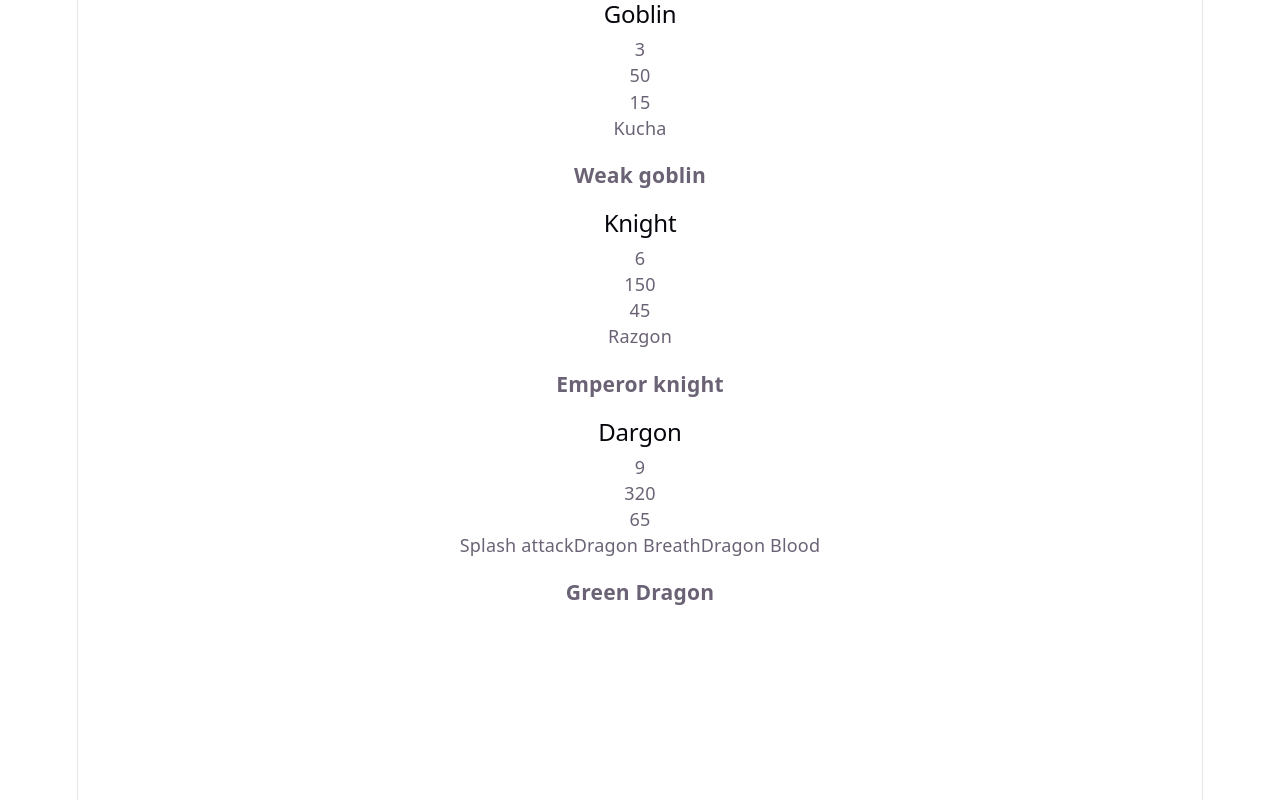
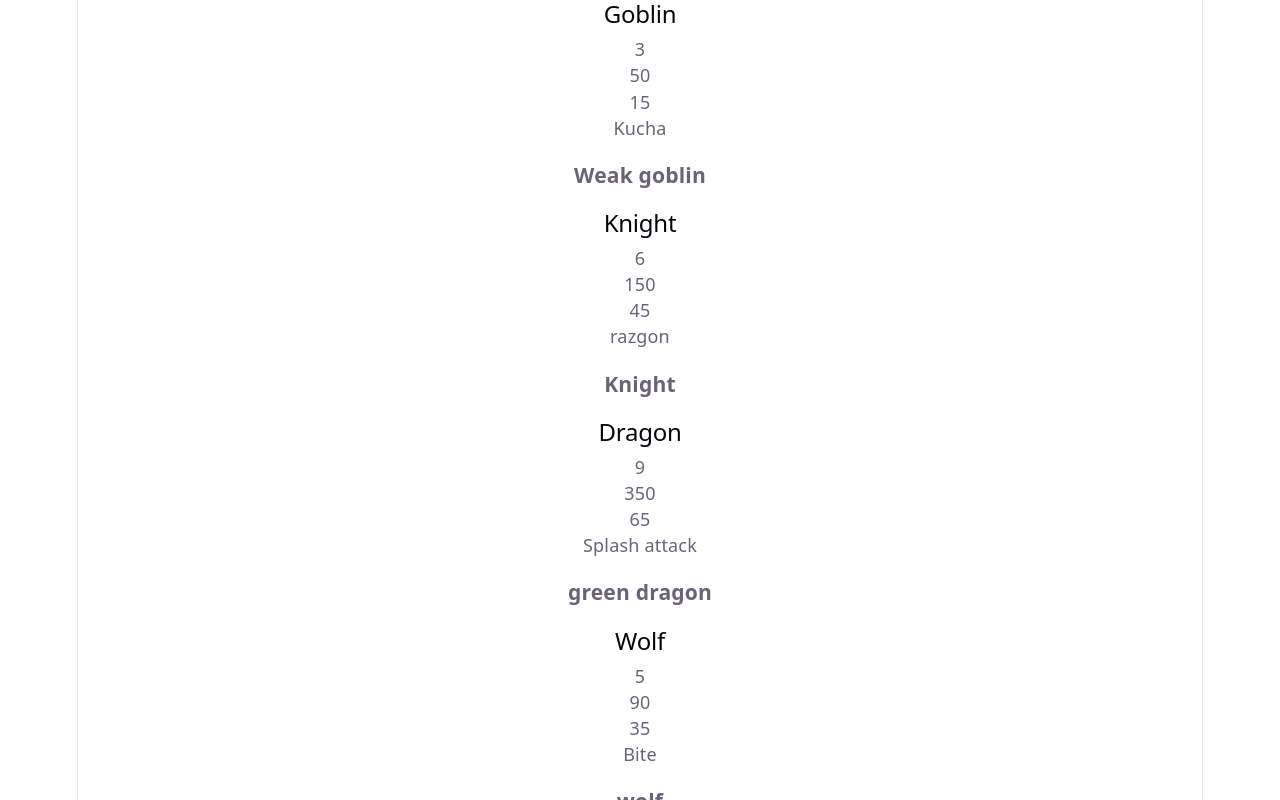
Before and after one commit to alexipt94/cardgame, a React (Vite) app in the folder client/: page / in a window 1280 px wide. Shown: the top 800 px of the page. Built offline with nearby package versions, Linux system fonts and the light colour scheme.

Commit message:
feat: render card list from array with map

```diff
--- a/client/src/app/App.tsx
+++ b/client/src/app/App.tsx
@@ -1,26 +1,27 @@
-import { Card } from '../components/Card';
+import { Card, type CardProps } from '../components/Card';
 
 function App() {
+  const cards: CardProps[] = [
+    { name: 'Goblin', cost: 3, descr: 'Weak goblin', hp: 50, attack: 15, effects: ['Kucha'] },
+    { name: 'Knight', cost: 6, descr: 'Knight', hp: 150, attack: 45, effects: ['razgon'] },
+    {
+      name: 'Dragon',
+      cost: 9,
+      descr: 'green dragon',
+      hp: 350,
+      attack: 65,
+      effects: ['Splash attack'],
+    },
+    { name: 'Wolf', cost: 5, descr: 'wolf', hp: 90, attack: 35, effects: ['Bite'] },
+    { name: 'Orc', cost: 7, descr: 'orc', hp: 150, attack: 55, effects: ['Stun'] },
+    { name: 'Archer', cost: 3, descr: 'archer', hp: 40, attack: 25, effects: ['Bow'] },
+  ];
   return (
     <section id="center">
       <div>
-        <Card name="Goblin" cost={3} descr="Weak goblin" hp={50} attack={15} effects={['Kucha']} />
-        <Card
-          name="Knight"
-          cost={6}
-          descr="Emperor knight"
-          hp={150}
-          attack={45}
-          effects={['Razgon']}
-        />
-        <Card
-          name="Dargon"
-          cost={9}
-          descr="Green Dragon"
-          hp={320}
-          attack={65}
-          effects={['Splash attack', 'Dragon Breath', 'Dragon Blood']}
-        />
+        {cards.map((card) => (
+          <Card key={card.name} {...card} />
+        ))}
       </div>
     </section>
   );
--- a/client/src/components/Card.tsx
+++ b/client/src/components/Card.tsx
@@ -1,4 +1,4 @@
-interface CardProps {
+export interface CardProps {
   name: string;
   cost: number;
   hp?: number;
--- a/client/src/main.tsx
+++ b/client/src/main.tsx
@@ -3,7 +3,9 @@ import { createRoot } from 'react-dom/client';
 import './index.css';
 import App from './app/App.tsx';
 
-createRoot(document.getElementById('root')!).render(
+const root = document.getElementById('root');
+if (!root) throw new Error('Root element not found');
+createRoot(root).render(
   <StrictMode>
     <App />
   </StrictMode>,
```
